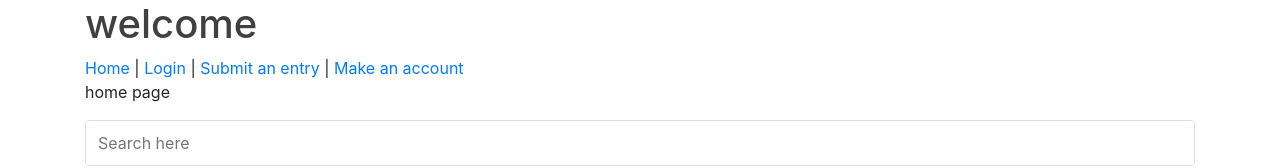
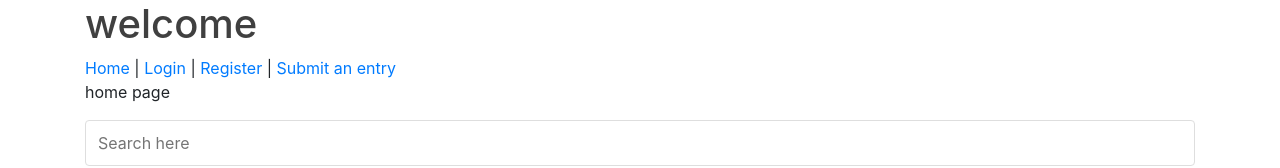
Before and after one commit to hansenngai/Concert-finder-project, a React (Create React App) app: page / in a window 1280 px wide. Shown: the top 168 px of the page. Built offline with nearby package versions, Linux system fonts and the light colour scheme.

Commit message:
Register link
register link

```diff
--- a/src/components/layout/Header.js
+++ b/src/components/layout/Header.js
@@ -6,7 +6,7 @@ function Header() {
     return (
         <div>
             <h1>welcome</h1>
-            <Link to="/">Home</Link> | <Link to="/login">Login</Link> | <Link to="/submission">Submit an entry</Link> | <Link to="/register">Make an account</Link>
+            <Link to="/">Home</Link> | <Link to="/login">Login</Link> | <Link to="/register">Register</Link> | <Link to="/submission">Submit an entry</Link>
         </div>
     )
 }
```
